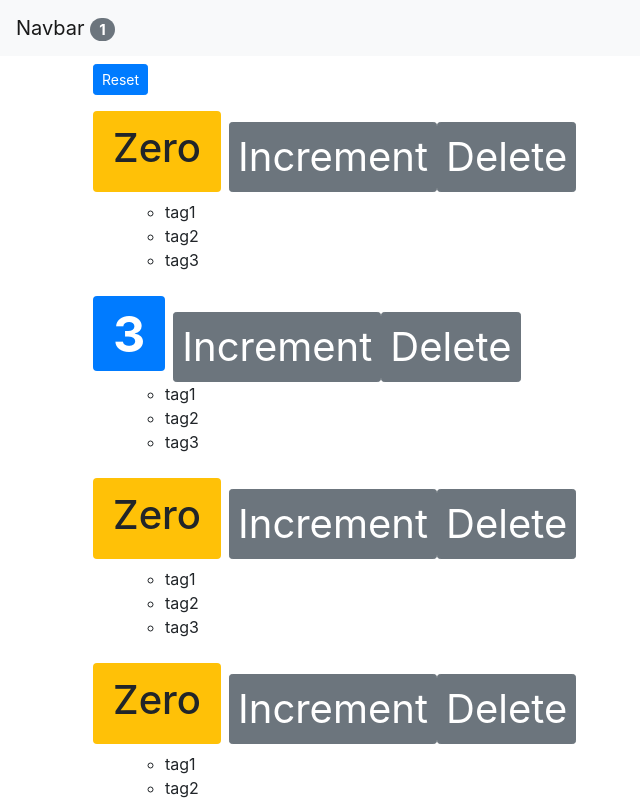
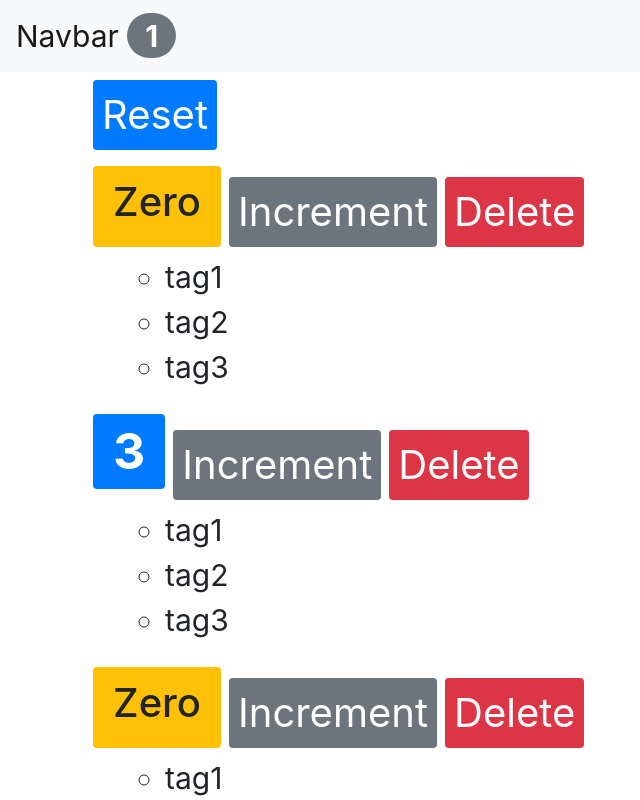
Before and after one commit to SimonChenboYi/React_Count, a React (Create React App) app in the folder react-app/: page / in a window 1280 px wide. Shown: the top 800 px of the page, without its empty margins (0-640 px from the left). Built offline with nearby package versions, Linux system fonts and the light colour scheme.

Commit message:
adjust the color and size of buttons

```diff
--- a/react-app/src/components/counter.jsx
+++ b/react-app/src/components/counter.jsx
@@ -11,7 +11,10 @@ class Counter extends Component {
       <ul>
         {" "}
         {this.state.tags.map(tag => (
-          <li key={tag}>{tag}</li>
+          <li
+          key={tag}
+          style={{ fontSize: 30 }}
+          >{tag}</li>
         ))}{" "}
       </ul>
     );
@@ -33,7 +36,7 @@ class Counter extends Component {
         <button
           onClick={() => this.props.onDelete(this.props.counter.id)}
           style={{ fontSize: 40 }}
-          className="btn btn-secondary btn-sm"
+          className="btn btn-danger btn-sm m-2"
         >
           Delete
         </button>
--- a/react-app/src/components/counters.jsx
+++ b/react-app/src/components/counters.jsx
@@ -3,10 +3,13 @@ import Counter from "./counter";
 
 class Counters extends Component {
   render() {
+    const { onReset, counters, onDelete, onIncrement } = this.props;
+
     return (
       <div>
         <button
-          onClick={this.props.onReset}
+          onClick={onReset}
+          style={{ fontSize: 40 }}
           className="btn btn-primary btn-sm m-2"
         >
           Reset
@@ -14,8 +17,8 @@ class Counters extends Component {
         {this.props.counters.map(counter => (
           <Counter
             key={counter.id}
-            onIncrement={this.props.onIncrement}
-            onDelete={this.props.onDelete}
+            onIncrement={onIncrement}
+            onDelete={onDelete}
             counter={counter}
           />
         ))}
--- a/react-app/src/components/navbar.jsx
+++ b/react-app/src/components/navbar.jsx
@@ -4,9 +4,16 @@ class NavBar extends Component {
   render() {
     return (
       <nav className="navbar navbar-light bg-light">
-        <a className="navbar-brand" href="#">
+        <a
+        className="navbar-brand"
+        href="#"
+        style={{ fontSize: 30 }}
+        >
           Navbar{" "}
-          <span className="badge badge-pill badge-secondary">
+          <span
+          className="badge badge-pill badge-secondary"
+          style={{ fontSize: 30 }}
+          >
             {this.props.totalCounters}
           </span>
         </a>
```
